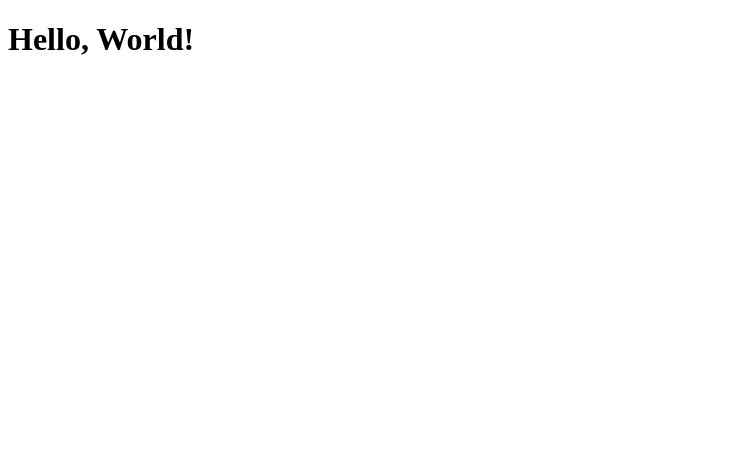
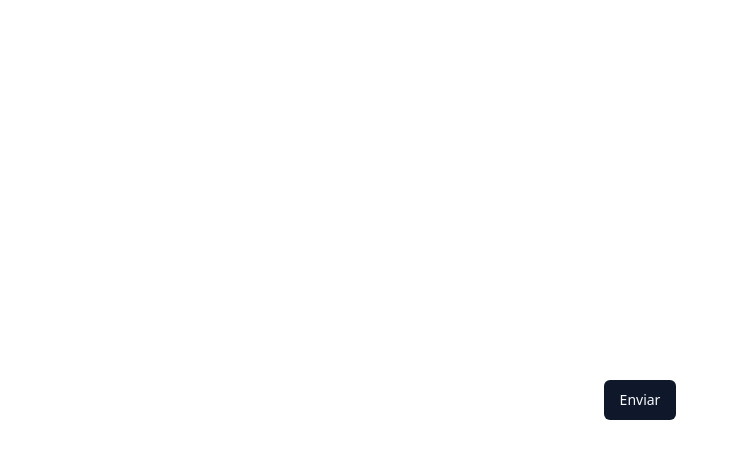
Before and after one commit to brunopetrolini/pizzashop, a React (Vite) app: page / in a window 1280 px wide. Shown: the top 458 px of the page, without its empty margins (0-731 px from the left). Built offline with nearby package versions, Linux system fonts and the light colour scheme.

Commit message:
style: eslint initialization

```diff
--- a/package.json
+++ b/package.json
@@ -10,6 +10,7 @@
     "preview": "vite preview"
   },
   "dependencies": {
+    "@radix-ui/react-slot": "^1.1.0",
     "class-variance-authority": "^0.7.0",
     "clsx": "^2.1.1",
     "lucide-react": "^0.436.0",
@@ -19,13 +20,17 @@
     "tailwindcss-animate": "^1.0.7"
   },
   "devDependencies": {
+    "@rocketseat/eslint-config": "^2.2.2",
     "@types/node": "^22.5.1",
     "@types/react": "^18.3.3",
     "@types/react-dom": "^18.3.0",
     "@vitejs/plugin-react": "^4.3.1",
     "autoprefixer": "^10.4.20",
+    "eslint": "^8.55.0",
+    "eslint-plugin-simple-import-sort": "^12.1.1",
     "globals": "^15.9.0",
     "postcss": "^8.4.41",
+    "prettier-plugin-tailwindcss": "^0.6.6",
     "tailwindcss": "^3.4.10",
     "typescript": "^5.5.3",
     "vite": "^5.4.1"
--- /dev/null
+++ b/prettier.config.cjs
@@ -0,0 +1,3 @@
+module.exports = {
+  plugins: ["prettier-plugin-tailwindcss"]
+}
--- a/src/app.tsx
+++ b/src/app.tsx
@@ -1,3 +1,11 @@
+import './global.css'
+
+import { Button } from './components/ui/button'
+
 export function App() {
-  return <h1>Hello, World!</h1>;
+  return (
+    <div className="flex h-screen items-center justify-center">
+      <Button>Enviar</Button>
+    </div>
+  )
 }
--- /dev/null
+++ b/src/components/ui/button.tsx
@@ -0,0 +1,56 @@
+import { Slot } from '@radix-ui/react-slot'
+import { cva, type VariantProps } from 'class-variance-authority'
+import * as React from 'react'
+
+import { cn } from '@/lib/utils'
+
+const buttonVariants = cva(
+  'inline-flex items-center justify-center whitespace-nowrap rounded-md text-sm font-medium ring-offset-background transition-colors focus-visible:outline-none focus-visible:ring-2 focus-visible:ring-ring focus-visible:ring-offset-2 disabled:pointer-events-none disabled:opacity-50',
+  {
+    variants: {
+      variant: {
+        default: 'bg-primary text-primary-foreground hover:bg-primary/90',
+        destructive:
+          'bg-destructive text-destructive-foreground hover:bg-destructive/90',
+        outline:
+          'border border-input bg-background hover:bg-accent hover:text-accent-foreground',
+        secondary:
+          'bg-secondary text-secondary-foreground hover:bg-secondary/80',
+        ghost: 'hover:bg-accent hover:text-accent-foreground',
+        link: 'text-primary underline-offset-4 hover:underline',
+      },
+      size: {
+        default: 'h-10 px-4 py-2',
+        sm: 'h-9 rounded-md px-3',
+        lg: 'h-11 rounded-md px-8',
+        icon: 'h-10 w-10',
+      },
+    },
+    defaultVariants: {
+      variant: 'default',
+      size: 'default',
+    },
+  },
+)
+
+export interface ButtonProps
+  extends React.ButtonHTMLAttributes<HTMLButtonElement>,
+    VariantProps<typeof buttonVariants> {
+  asChild?: boolean
+}
+
+const Button = React.forwardRef<HTMLButtonElement, ButtonProps>(
+  ({ className, variant, size, asChild = false, ...props }, ref) => {
+    const Comp = asChild ? Slot : 'button'
+    return (
+      <Comp
+        className={cn(buttonVariants({ variant, size, className }))}
+        ref={ref}
+        {...props}
+      />
+    )
+  },
+)
+Button.displayName = 'Button'
+
+export { Button, buttonVariants }
--- a/src/lib/utils.ts
+++ b/src/lib/utils.ts
@@ -1,5 +1,5 @@
-import { type ClassValue, clsx } from "clsx"
-import { twMerge } from "tailwind-merge"
+import { type ClassValue, clsx } from 'clsx'
+import { twMerge } from 'tailwind-merge'
 
 export function cn(...inputs: ClassValue[]) {
   return twMerge(clsx(inputs))
```
Also changed, not shown: src/main.tsx (+5 -5 lines), .eslintrc.json (added), 1 other file (tests, documents, lock files or other folders).
